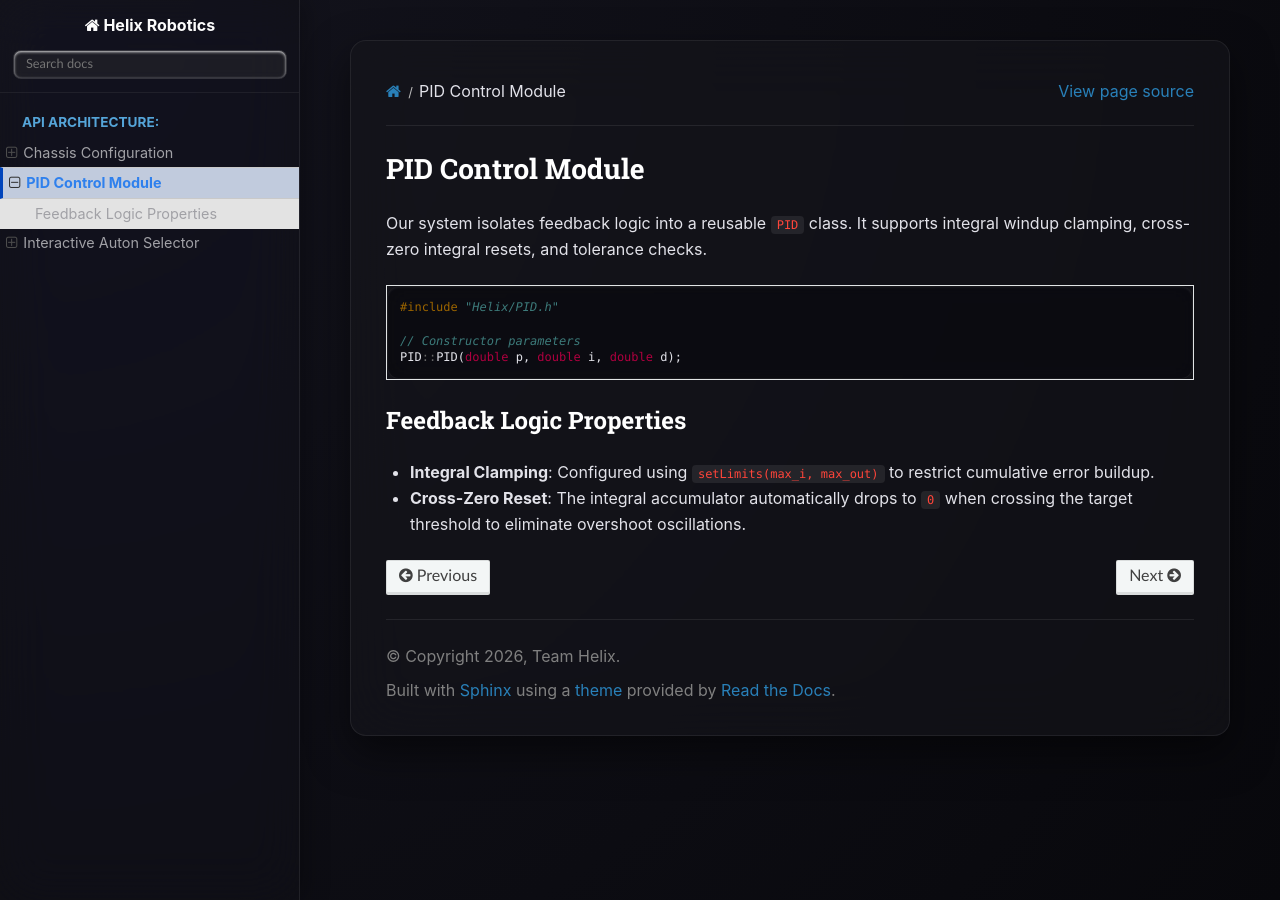
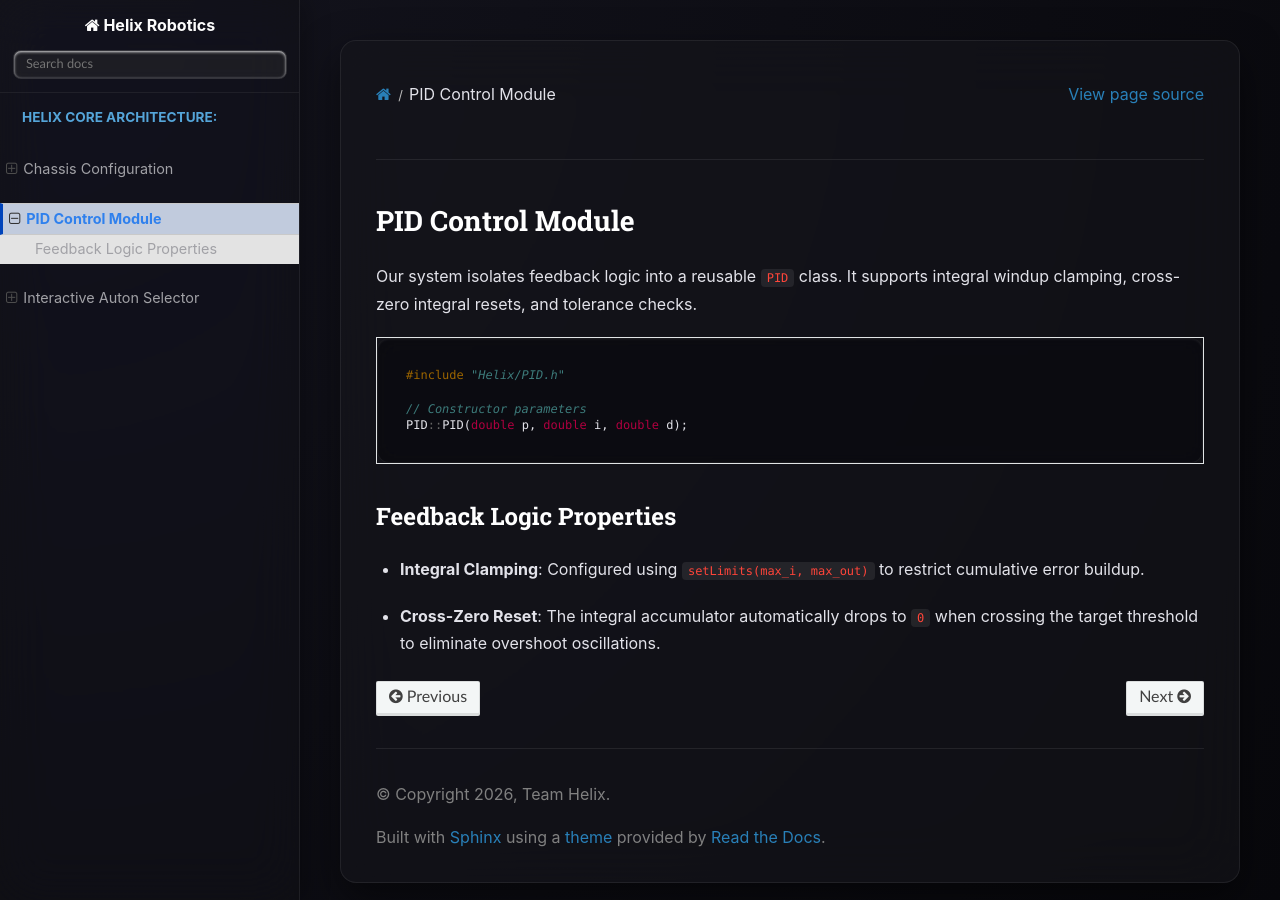
Before and after one commit to pastUnknownUser/Helix, a Sphinx documentation site: the page built from docs/pid_api.rst, in a window 1280 px wide and 900 px high. Built offline with Sphinx 7.4.7 and the Read the Docs theme 3.1.0, drawn with Linux system fonts in a browser that asks for light colours.

Commit message:
More changes for rtd

```diff
--- a/docs/_static/css/custom.css
+++ b/docs/_static/css/custom.css
@@ -1,18 +1,38 @@
-/* --- Apple Glassmorphic RTD Theme Override --- */
+/* ==========================================================================
+   HELIX DARK GLASSMORPHIC COMPLETE THEME OVERRIDE
+   Focus: Glass Containers, Frosted Search, Seamless Typography
+   ========================================================================== */
 
-/* 1. Page Background and Typography */
+/* --- 1. Root Variables & Global Reset --- */
+:root {
+    --glass-bg: rgba(18, 18, 22, 0.45);
+    --glass-content-bg: rgba(22, 22, 28, 0.55);
+    --glass-border: 1px solid rgba(255, 255, 255, 0.07);
+    --glass-blur: blur(25px) saturate(180%);
+    --glass-blur-heavy: blur(30px);
+    --glass-shadow: 0 16px 40px 0 rgba(0, 0, 0, 0.5);
+
+    --text-primary: #e2e2e9;
+    --text-muted: #a1a1a6;
+    --accent-blue: #2f80ed;
+    --accent-blue-dim: rgba(0, 68, 187, 0.15);
+    --code-red: #ff453a;
+}
+
+/* Base Body with rich background radial gradient */
 body {
     background: radial-gradient(circle at top left, #14141e 0%, #08080c 100%) !important;
     font-family: -apple-system, BlinkMacSystemFont, "Segoe UI", Roboto, Helvetica, Arial, sans-serif !important;
-    color: #e2e2e9 !important;
+    color: var(--text-primary) !important;
+    overflow-x: hidden;
 }
 
-/* 2. Frosted Glass Sidebar */
+/* --- 2. Glassmorphic Sidebar (Menu) --- */
 .wy-nav-side {
-    background: rgba(18, 18, 24, 0.45) !important;
-    backdrop-filter: blur(25px) saturate(180%) !important;
-    -webkit-backdrop-filter: blur(25px) saturate(180%) !important;
-    border-right: 1px solid rgba(255, 255, 255, 0.08) !important;
+    background: var(--glass-bg) !important;
+    backdrop-filter: var(--glass-blur) !important;
+    -webkit-backdrop-filter: var(--glass-blur) !important;
+    border-right: var(--glass-border) !important;
     box-shadow: 4px 0 24px 0 rgba(0, 0, 0, 0.3) !important;
 }
 
@@ -28,11 +48,17 @@
     border-radius: 8px !important;
     color: #ffffff !important;
     backdrop-filter: blur(5px) !important;
+    transition: all 0.2s ease;
 }
 
-/* Sidebar Text & Hover States */
+.wy-side-nav-search input[type="text"]:focus {
+    background: rgba(255, 255, 255, 0.1) !important;
+    border-color: var(--accent-blue) !important;
+}
+
+/* Navigation Links styling */
 .wy-menu-vertical a {
-    color: #a1a1a6 !important;
+    color: var(--text-muted) !important;
     transition: all 0.2s cubic-bezier(0.25, 1, 0.5, 1) !important;
 }
 
@@ -41,53 +67,129 @@
     color: #ffffff !important;
 }
 
+/* Current/Active Navigation State */
 .wy-menu-vertical li.current > a {
-    background: rgba(0, 68, 187, 0.15) !important;
-    color: #2f80ed !important;
+    background: var(--accent-blue-dim) !important;
+    color: var(--accent-blue) !important;
     border-left: 3px solid #0044bb !important;
 }
 
-/* 3. The Central Frosted Glass Content Panel */
+/* --- 3. The Central Glass Content Panel --- */
 .wy-nav-content-wrap {
     background: transparent !important;
 }
 
 .wy-nav-content {
-    background: rgba(22, 22, 28, 0.55) !important;
-    backdrop-filter: blur(30px) !important;
-    -webkit-backdrop-filter: blur(30px) !important;
-    max-width: 880px !important;
+    background: var(--glass-content-bg) !important;
+    backdrop-filter: var(--glass-blur-heavy) !important;
+    -webkit-backdrop-filter: var(--glass-blur-heavy) !important;
+    max-width: 900px !important; /* Increased width for new design */
     margin: 40px auto !important;
     border-radius: 16px !important;
-    border: 1px solid rgba(255, 255, 255, 0.07) !important;
-    box-shadow: 0 16px 40px 0 rgba(0, 0, 0, 0.5) !important;
+    border: var(--glass-border) !important;
+    box-shadow: var(--glass-shadow) !important;
     padding: 35px !important;
 }
 
-/* 4. Text Headers */
+/* Typography, Headers, and Seamless transitions */
 h1, h2, h3, h4 {
     color: #ffffff !important;
     font-weight: 600 !important;
+    margin-top: 1.5em !important;
 }
 
-/* Horizontal separators */
+p, li {
+    line-height: 1.7 !important;
+    margin-bottom: 1.2em !important;
+}
+
+/* Thin horizontal separators under headers */
 hr {
     border-top: 1px solid rgba(255, 255, 255, 0.08) !important;
+    margin: 2em 0 !important;
 }
 
-/* 5. Custom Code Block Styling */
+/* Admonitions (Warnings, Notes, Tips) styled like floating cards */
+.rst-content .admonition {
+    background: rgba(255, 255, 255, 0.03) !important;
+    border: 1px solid rgba(255, 255, 255, 0.06) !important;
+    border-radius: 12px !important;
+    backdrop-filter: blur(10px) !important;
+    color: var(--text-primary) !important;
+    box-shadow: 0 4px 12px rgba(0, 0, 0, 0.2) !important;
+}
+
+/* Note Admonition (Blue theme) */
+.rst-content .note {
+    border-left: 4px solid #1a73e8 !important;
+}
+.rst-content .note .admonition-title {
+    background-color: rgba(26, 115, 232, 0.1) !important;
+    color: #8ab4f8 !important;
+}
+
+/* Warning Admonition (Red theme) */
+.rst-content .warning {
+    border-left: 4px solid #ea4335 !important;
+}
+.rst-content .warning .admonition-title {
+    background-color: rgba(234, 67, 53, 0.1) !important;
+    color: #f28b82 !important;
+}
+
+/* --- 4. Code Blocks and Inline Code (Glass Console Style) --- */
 .highlight {
     background: rgba(10, 10, 15, 0.75) !important;
     border: 1px solid rgba(255, 255, 255, 0.06) !important;
     border-radius: 12px !important;
     backdrop-filter: blur(10px) !important;
     box-shadow: inset 0 1px 2px rgba(255, 255, 255, 0.05) !important;
+    padding: 1em !important;
 }
 
 .rst-content code.literal {
     background: rgba(255, 255, 255, 0.08) !important;
-    color: #ff453a !important; /* Premium system red for inline code */
+    color: var(--code-red) !important;
     border: none !important;
     border-radius: 4px !important;
     padding: 2px 6px !important;
 }
+
+/* --- 5. Fix for Non-seamless Search Results --- */
+/* The main container for search results */
+.wy-search-results {
+    background: transparent !important;
+}
+
+/* Style the individual search result items in the list */
+.wy-search-results li {
+    background: rgba(255, 255, 255, 0.02) !important;
+    border: 1px solid rgba(255, 255, 255, 0.05) !important;
+    border-radius: 12px !important;
+    margin-bottom: 1em !important;
+    padding: 15px !important;
+    backdrop-filter: blur(10px) !important;
+    transition: all 0.2s ease !important;
+}
+
+.wy-search-results li:hover {
+    background: rgba(255, 255, 255, 0.05) !important;
+    border-color: rgba(255, 255, 255, 0.1) !important;
+    transform: translateY(-2px);
+}
+
+/* Search result typography */
+.wy-search-results li a {
+    color: #ffffff !important;
+    font-weight: 600 !important;
+}
+
+.wy-search-results li .context {
+    color: var(--text-muted) !important;
+    font-size: 0.9em !important;
+}
+
+/* The horizontal rule separating search results */
+.wy-search-results hr {
+    display: none; /* Hide standard separators; list items are cards now */
+}
--- a/docs/conf.py
+++ b/docs/conf.py
@@ -2,31 +2,38 @@
 project = 'Helix Robotics'
 copyright = '2026, Team Helix'
 author = 'Team Helix'
-release = '0.0.1'
+release = '1.0.1' # Incremented for fresh build
 
 # -- General configuration ---------------------------------------------------
 extensions = [
     'sphinx.ext.autodoc',
+    'sphinx.ext.napoleon',    # For nice Google/NumPy style docstrings
     'sphinx.ext.githubpages',
 ]
 
 templates_path = ['_templates']
-exclude_patterns = []
+exclude_patterns = ['_build', 'Thumbs.db', '.DS_Store']
 
 # -- Options for HTML output -------------------------------------------------
 html_theme = 'sphinx_rtd_theme'
 
-# Path for static assets (CSS, JS, Images)
+# Path for static assets (Critical for overriding theme assets)
 html_static_path = ['_static']
 
-# Register your custom CSS file so Sphinx automatically links it in every HTML file
+# Inject custom stylesheet (This file must exist)
 html_css_files = [
     'css/custom.css',
 ]
 
-# Theme options
+# Standard Read the Docs Theme options, but modified for our glass base
 html_theme_options = {
-    'style_nav_header_background': 'transparent', # Make sidebar header transparent
+    'style_nav_header_background': 'transparent', # Glass looks better with transparent header
     'collapse_navigation': False,
     'sticky_navigation': True,
+    'navigation_depth': 4,
+    'includehidden': True,
+    'titles_only': False
 }
+
+# The master toctree document
+master_doc = 'index'
```
Also changed, not shown: docs/index.rst (+14 -4 lines).
